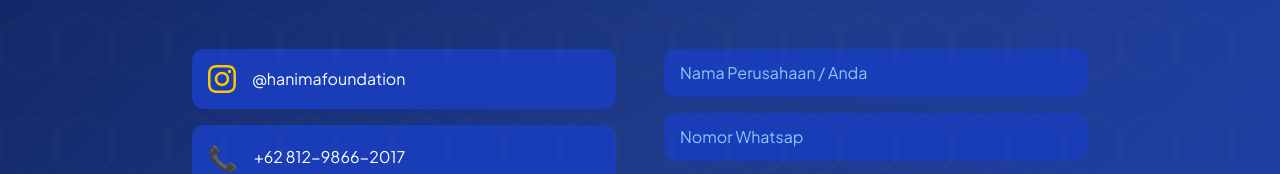
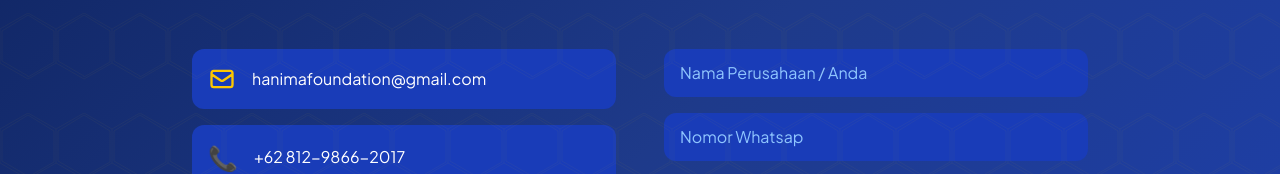
Before and after one commit to HexaProgramer/majelis-perkantoran, a Next.js app: page / in a window 1280 px wide. Shown: the part 5313-5487 px from the top of the page. Built offline with nearby package versions, Linux system fonts and the light colour scheme.

Commit message:
feat: ganti kontak instagram jadi email

```diff
--- a/app/page.tsx
+++ b/app/page.tsx
@@ -524,15 +524,14 @@ export default function Home() {
           <div className="grid grid-cols-1 md:grid-cols-2 gap-12">
             <div className="flex flex-col gap-4">
               <div className="bg-blue-800 rounded-xl p-4 flex items-center gap-4">
-                <svg xmlns="http://www.w3.org/2000/svg" className="w-7 h-7 text-yellow-400" fill="currentColor" viewBox="0 0 24 24">
-                <path d="M12 2.163c3.204 0 3.584.012 4.85.07 3.252.148 4.771 1.691 4.919 4.919.058 1.265.069 1.645.069 4.849 0 3.205-.012 3.584-.069 4.849-.149 3.225-1.664 4.771-4.919 4.919-1.266.058-1.644.07-4.85.07-3.204 0-3.584-.012-4.849-.07-3.26-.149-4.771-1.699-4.919-4.92-.058-1.265-.07-1.644-.07-4.849 0-3.204.013-3.583.07-4.849.149-3.227 1.664-4.771 4.919-4.919 1.266-.057 1.645-.069 4.849-.069zm0-2.163c-3.259 0-3.667.014-4.947.072-4.358.2-6.78 2.618-6.98 6.98-.059 1.281-.073 1.689-.073 4.948 0 3.259.014 3.668.072 4.948.2 4.358 2.618 6.78 6.98 6.98 1.281.058 1.689.072 4.948.072 3.259 0 3.668-.014 4.948-.072 4.354-.2 6.782-2.618 6.979-6.98.059-1.28.073-1.689.073-4.948 0-3.259-.014-3.667-.072-4.947-.196-4.354-2.617-6.78-6.979-6.98-1.281-.059-1.69-.073-4.949-.073zm0 5.838c-3.403 0-6.162 2.759-6.162 6.162s2.759 6.163 6.162 6.163 6.162-2.759 6.162-6.163c0-3.403-2.759-6.162-6.162-6.162zm0 10.162c-2.209 0-4-1.79-4-4 0-2.209 1.791-4 4-4s4 1.791 4 4c0 2.21-1.791 4-4 4zm6.406-11.845c-.796 0-1.441.645-1.441 1.44s.645 1.44 1.441 1.44c.795 0 1.439-.645 1.439-1.44s-.644-1.44-1.439-1.44z"/>
-            </svg>
+                <svg xmlns="http://www.w3.org/2000/svg" className="w-7 h-7 text-yellow-400 flex-shrink-0" fill="none" stroke="currentColor" strokeWidth="2" viewBox="0 0 24 24">
+                  <path strokeLinecap="round" strokeLinejoin="round" d="M3 8l7.89 5.26a2 2 0 002.22 0L21 8M5 19h14a2 2 0 002-2V7a2 2 0 00-2-2H5a2 2 0 00-2 2v10a2 2 0 002 2z" />
+                </svg>
               <a
-              href="https://instagram.com/hanimafoundation"
-              target="_blank"
+              href="mailto:hanimafoundation@gmail.com"
               className="hover:text-yellow-400 transition"
               >
-                @hanimafoundation
+                hanimafoundation@gmail.com
               </a>
               </div>
               <div className="bg-blue-800 rounded-xl p-4 flex items-center gap-4">
```
